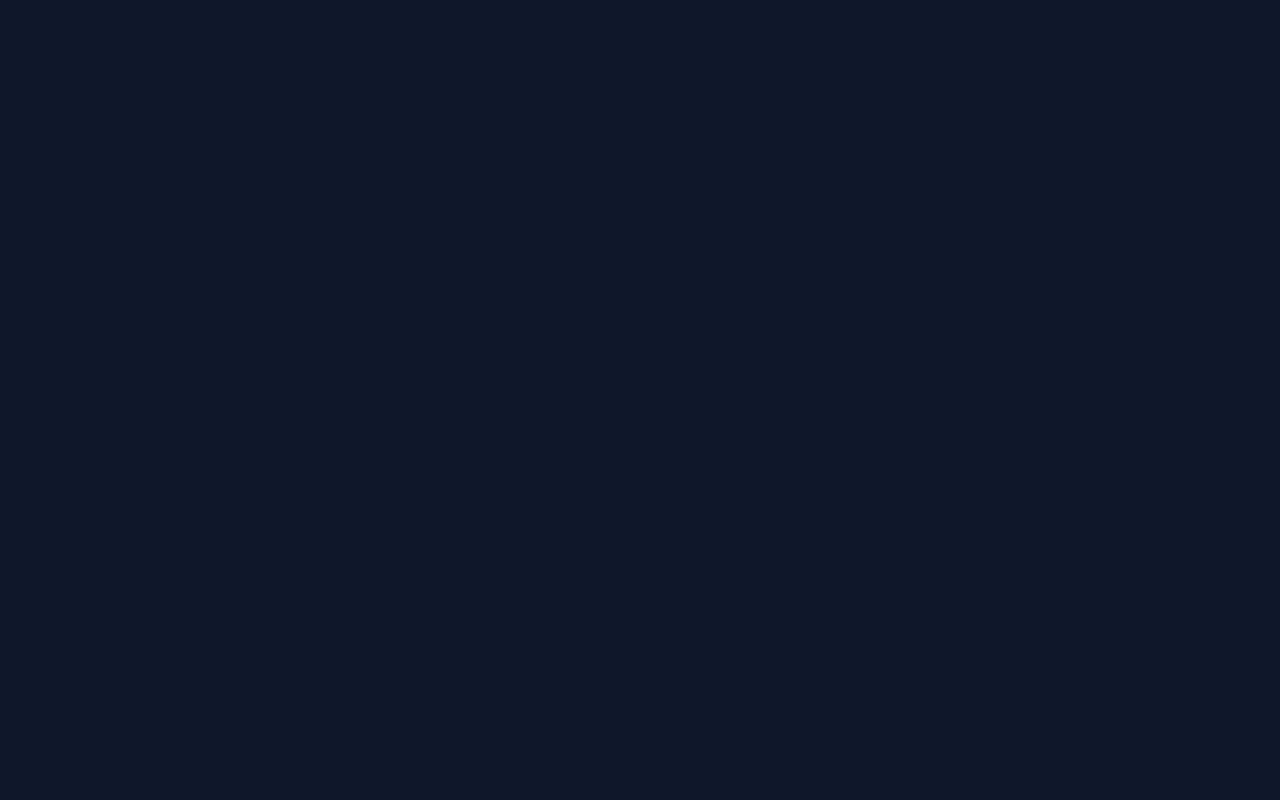
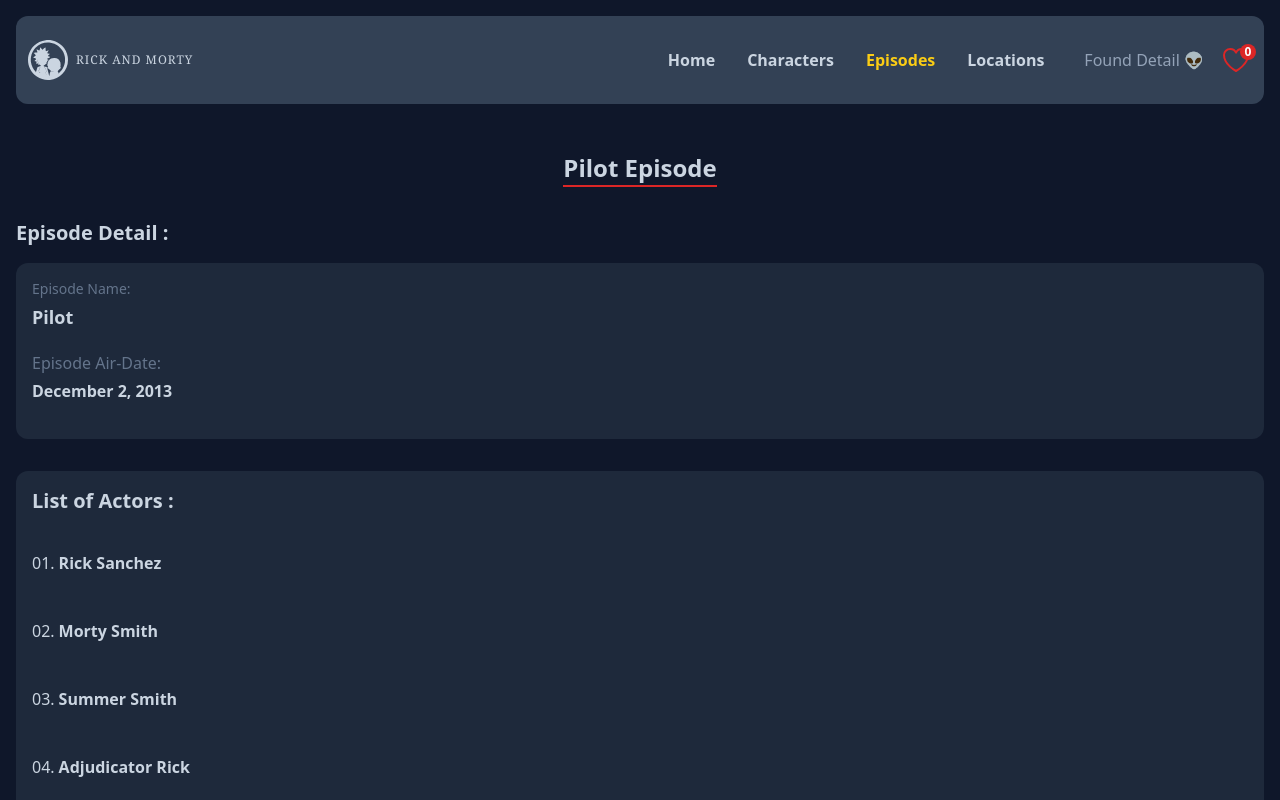
Before and after one commit to FarzinKhosravi/Rick-and-Morty-SPA-React-TailwindCSS, a React (Vite) app: page /episodes/1 in a window 1280 px wide. Before the commit this address had no page. Shown: the top 800 px of the page. Built offline with nearby package versions, Linux system fonts and the light colour scheme; data requests are answered from the project's data file.

Commit message:
added display episode detail component

```diff
--- /dev/null
+++ b/src/components/EpisodePage/DisplayEpisodeDetail.jsx
@@ -0,0 +1,72 @@
+import { useLocation, useParams } from "react-router-dom";
+import useFetchEpisodesPagination from "../../hooks/EpisodePage/useFetchEpisodesPagination";
+import {
+  useEpisodeDetail,
+  useEpisodeDetailDispatch,
+} from "../../context/EpisodePage/EpisodeDetailContext";
+import { useEffect } from "react";
+import { useEpisodes } from "../../context/EpisodesContext";
+import getAllCharacters from "../../services/getAllCharactersService";
+import { useCharactersDispatch } from "../../context/CharactersContext";
+import { ActorsList, EpisodeDetail } from "./EpisodeList";
+
+function DisplayEpisodeDetail() {
+  const { episodeId } = useParams();
+  const { pathname } = useLocation();
+  const setEpisodeDetail = useEpisodeDetailDispatch();
+  const charactersDispatch = useCharactersDispatch();
+
+  const episodes = useEpisodes();
+
+  const episodeDetail = useEpisodeDetail();
+
+  useFetchEpisodesPagination();
+
+  useEffect(() => {
+    async function fetchActorsData(selectedEpisode) {
+      const { data } = await getAllCharacters();
+
+      const actorsIdList = selectedEpisode.characters.map((actor) => {
+        return actor.split("/").at(-1);
+      });
+
+      let actorsData = [];
+
+      actorsIdList.forEach((id) => {
+        const selectedActor = data.find((actor) => String(actor.id) === id);
+
+        actorsData.push(selectedActor);
+      });
+
+      charactersDispatch({ type: "CHARACTERS_SUCCESS", payload: actorsData });
+    }
+
+    const selectedEpisode = episodes.find(
+      (episode) => episode.id === Number(episodeId)
+    );
+
+    fetchActorsData(selectedEpisode);
+
+    setEpisodeDetail(selectedEpisode);
+  }, [episodeId, episodes]);
+
+  if (!episodeDetail) return;
+
+  return (
+    <section className="min-h-screen px-4">
+      <div className="flex flex-col items-start">
+        <div className="mb-8 flex w-full items-center justify-center text-slate-300">
+          <h2 className="border-b-2 border-red-600 pb-0.25 text-2xl font-semibold">
+            {episodeDetail.name} Episode
+          </h2>
+        </div>
+        <div className="flex w-full flex-col">
+          <EpisodeDetail pathname={pathname} />
+          <ActorsList />
+        </div>
+      </div>
+    </section>
+  );
+}
+
+export default DisplayEpisodeDetail;
--- a/src/components/EpisodePage/EpisodeList.jsx
+++ b/src/components/EpisodePage/EpisodeList.jsx
@@ -11,7 +11,7 @@
   useCharacters,
   useCharactersDispatch,
 } from "../../context/CharactersContext";
-import { useLocation } from "react-router-dom";
+import { Link, useLocation } from "react-router-dom";
 
 function EpisodeList() {
   const [episodeId, setEpisodeId] = useState(null);
@@ -97,6 +97,42 @@
     );
   }
 
+  function renderEpisodesInWeb() {
+    return !episodes.length ? (
+      <div className="flex flex-col items-center justify-center">
+        <div className="w-28 translate-x-8 translate-y-0 -rotate-45">
+          <span className="block text-3xl font-black text-yellow-400">
+            Haaa...
+          </span>
+        </div>
+        <div className="max-w-100">
+          <img
+            className="block w-full"
+            src="../../../public/00.png"
+            alt="Not Found"
+          />
+        </div>
+        <div className="w-24 -translate-x-16 -translate-y-12 -rotate-45">
+          <span className="block text-3xl font-black text-yellow-400">
+            Nooo
+          </span>
+        </div>
+      </div>
+    ) : (
+      episodes.map((episode) => {
+        return (
+          <Link
+            to={`/episodes/${episode.id}`}
+            key={episode.id}
+            className="mb-4"
+          >
+            <Episode episode={episode} />
+          </Link>
+        );
+      })
+    );
+  }
+
   return (
     <div className="mb-8">
       {/* Title of List : */}
@@ -110,8 +146,18 @@
           </span>
         </div>
       </div>
-      {/* Container of Accordions (Characters/Mobile) */}
+      {/* Container of Accordions (Episodes/Mobile) */}
       <div className="block md:hidden">{renderEpisodesInMobile()}</div>
+      {/* Container of Grid Items (Episodes/Web) */}
+      <div
+        className={`container mx-auto hidden grid-cols-2 gap-x-8 gap-y-6 xl:grid-cols-3 2xl:grid-cols-4 ${
+          !episodes.length
+            ? "md:flex md:items-center md:justify-center"
+            : "md:grid"
+        }`}
+      >
+        {renderEpisodesInWeb()}
+      </div>
     </div>
   );
 }
@@ -152,7 +198,7 @@
       <div className="block">
         <ChevronDownIcon
           onClick={() => onShowEpisodeData(episode.id)}
-          className={`h-5 w-5 text-red-600 transition-all duration-300 ${
+          className={`h-5 w-5 text-red-600 transition-all duration-300 md:hidden ${
             episodeId === episode.id ? "rotate-180" : ""
           }`}
         />
--- a/src/routes/Routes.jsx
+++ b/src/routes/Routes.jsx
@@ -5,6 +5,7 @@
 import EpisodePage from "../pages/EpisodePage";
 import LocationPage from "../pages/LocationPage";
 import DisplayCharacterDetail from "./../components/CharacterPage/DisplayCharacterDetail";
+import DisplayEpisodeDetail from "../components/EpisodePage/DisplayEpisodeDetail";
 
 function Routes() {
   let routes = useRoutes([
@@ -25,6 +26,10 @@
           element: <CharacterPage />,
         },
         {
+          path: "episodes/:episodeId",
+          element: <DisplayEpisodeDetail />,
+        },
+        {
           path: "episodes",
           element: <EpisodePage />,
         },
```
Also changed, not shown: src/database/db.json.
